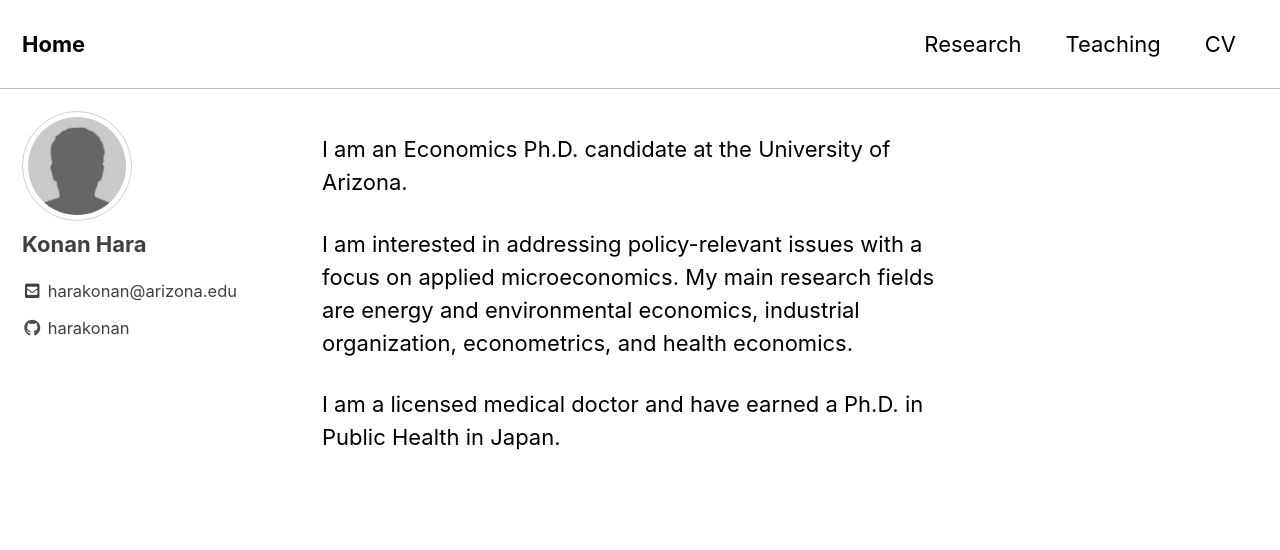
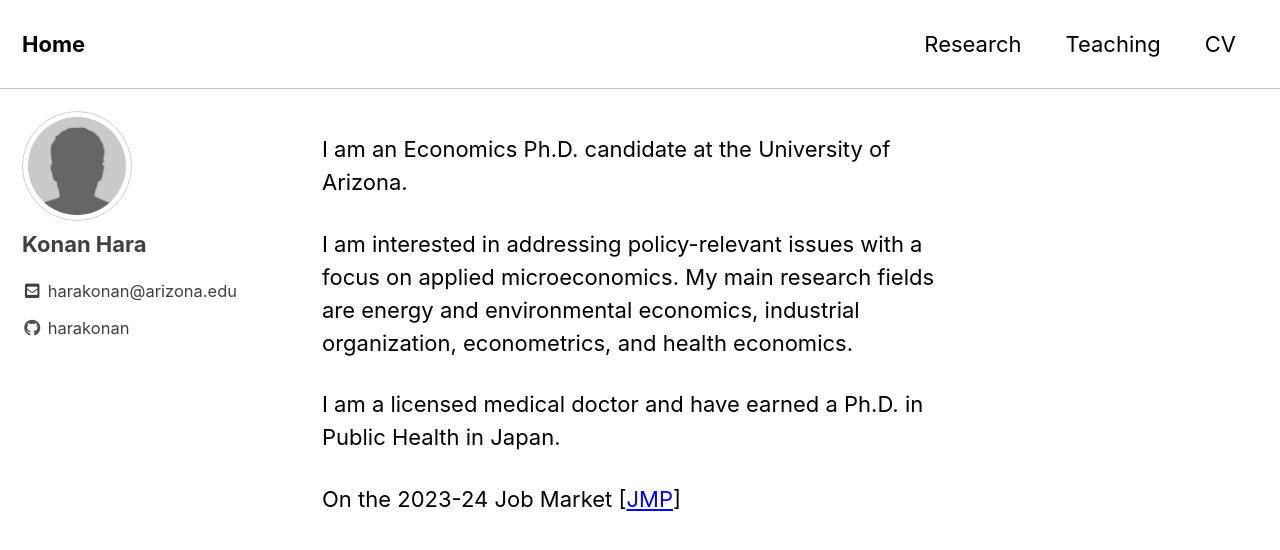
Before and after one commit to harakonan/harakonan.github.io, a Jekyll site: the page built from index.html, in a window 1280 px wide. Shown: the top 550 px of the page. Built offline with Jekyll 4.4.1, drawn with Linux system fonts in a browser that asks for light colours; cached includes are drawn as plain includes; the list of posts is cut into pages by our own code.

Commit message:
[UPDATE] home job market

```diff
--- a/_layouts/home.html
+++ b/_layouts/home.html
@@ -7,3 +7,4 @@ layout: archive
 <p>I am an Economics Ph.D. candidate at the University of Arizona.</p>
 <p>I am interested in addressing policy-relevant issues with a focus on applied microeconomics. My main research fields are energy and environmental economics, industrial organization, econometrics, and health economics.</p>
 <p>I am a licensed medical doctor and have earned a Ph.D. in Public Health in Japan.</p>
+<p>On the 2023-24 Job Market [<a href="../assets/docs/Hara_RenewableRiskSharingAuction.pdf">JMP</a>]</p>
--- a/_pages/cv.html
+++ b/_pages/cv.html
@@ -2,4 +2,4 @@
 permalink: /cv/
 ---
 
-<object data="../assets/CV_KH_jobmarket.pdf" width="1000" height="1000" type='application/pdf'></object>
+<object data="../assets/docs/CV_KH_jobmarket.pdf" width="1000" height="1000" type='application/pdf'></object>
```
Also changed, not shown: 3 other files.
